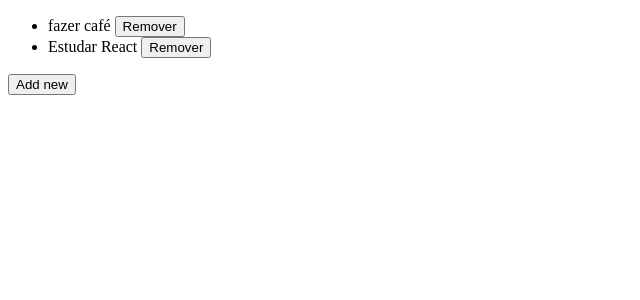
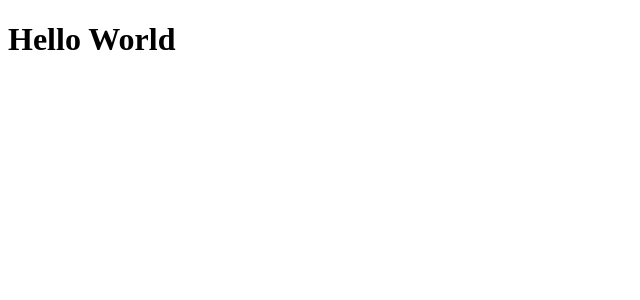
Before and after one commit to raultinelli/Reactjs_redux_saga, a React (Create React App) app: page / in a window 1280 px wide. Shown: the top 300 px of the page, without its empty margins (0-640 px from the left). Built offline with nearby package versions, Linux system fonts and the light colour scheme.

Commit message:
novo app

```diff
--- a/src/App.js
+++ b/src/App.js
@@ -3,11 +3,10 @@ import { Provider } from 'react-redux'
 import './config/reactotron'
 import store from './store'
 
-import TodoList from './TodoList'
 
 const App = () => (
   <Provider store={store}>
-    <TodoList />
+    <h1>Hello World</h1>
   </Provider>
 );
 
--- a/src/TodoList.js
+++ /dev/null
@@ -1,32 +0,0 @@
-import React, { Fragment } from 'react'
-import PropTypes from 'prop-types'
-import { connect } from 'react-redux'
-import { bindActionCreators } from 'redux'
-
-import * as TodoActions from './store/actions/todos'
-
-const TodoList = ({ todos, addTodo, removeTodo }) => (
-    <Fragment>
-        <ul>
-            { todos.map( todo => <li key={todo.id}>{todo.text} <button onClick={() => removeTodo(todo.id)} >Remover</button></li> ) }
-        </ul>
-        <button onClick={() => addTodo('Novo todo') }>Add new</button>
-    </Fragment>
-);
-
-TodoList.propTypes = {
-    addTodo: PropTypes.func.isRequired,
-    removeTodo: PropTypes.func.isRequired,
-    todos: PropTypes.arrayOf(PropTypes.shape({
-        id: PropTypes.number,
-        text: PropTypes.string
-    })).isRequired
-}
-
-const mapStateToProps = state => ({
-    todos: state.todos
-})
-
-const mapDispatchToProps = dispatch => bindActionCreators(TodoActions, dispatch)
-
-export default connect(mapStateToProps, mapDispatchToProps)(TodoList)
--- a/src/store/actions/todos.js
+++ /dev/null
@@ -1,9 +0,0 @@
-export const addTodo =  text => ({
-    type: 'ADD_TODO',
-    payload: { text }
-})
-
-export const removeTodo = id => ({
-    type: 'REMOVE_TODO',
-    payload: { id }
-})
--- a/src/store/reducers/index.js
+++ b/src/store/reducers/index.js
@@ -1,7 +1,6 @@
 import { combineReducers } from 'redux'
 
-import todos from './todos'
 
 export default combineReducers({
-    todos,
+    example: () => [],
 })
--- a/src/store/reducers/todos.js
+++ /dev/null
@@ -1,15 +0,0 @@
-const INITIAL_STATE = [
-    { id: 1, text: 'fazer café' },
-    { id: 2, text: 'Estudar React' },
-]
-
-export default function todos(state = INITIAL_STATE, action) {
-    switch (action.type) {
-        case 'ADD_TODO':
-            return [ ...state, { id: Math.random(), text: action.payload.text } ];
-        case 'REMOVE_TODO':
-            return state.filter(todo => todo.id !== action.payload.id)
-        default:
-            return state;
-    }
-}
```
